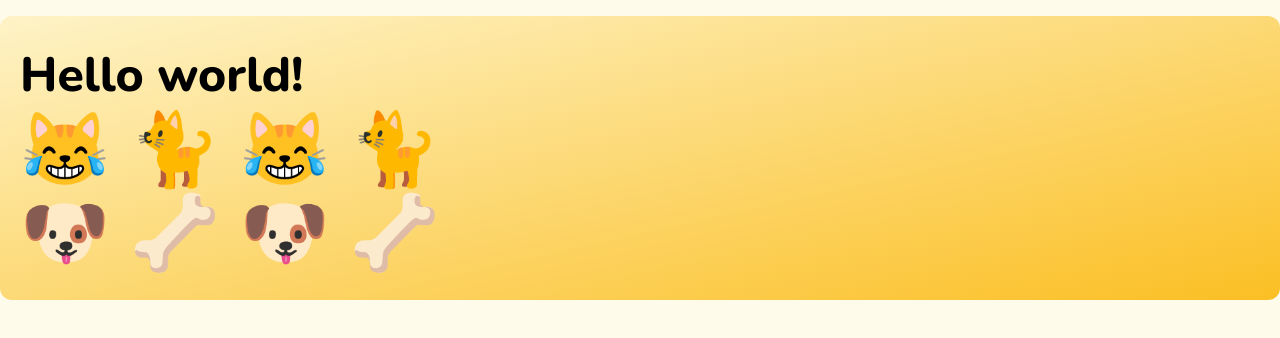
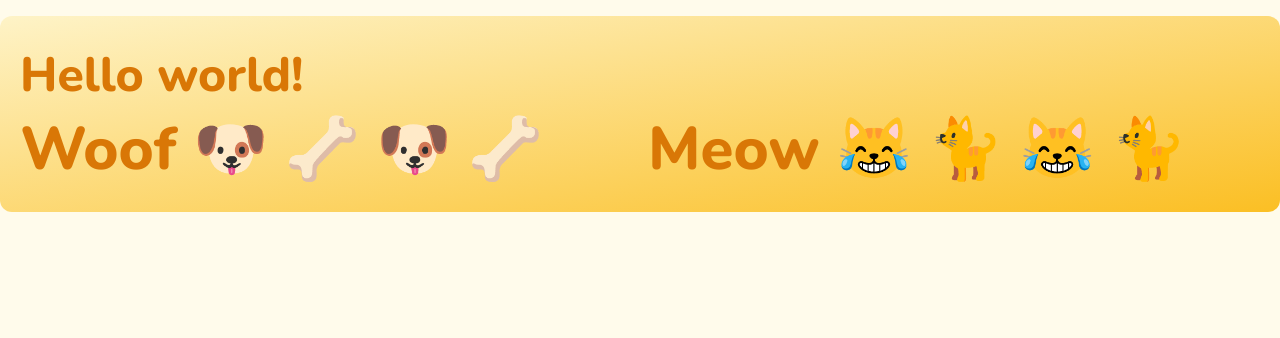
Before and after one commit to nicolechung/demo-react-children, a React (Vite) app: page / in a window 1280 px wide. Shown: the top 338 px of the page. Built offline with nearby package versions, Linux system fonts and the light colour scheme.

Commit message:
just children

```diff
--- a/src/App.js
+++ b/src/App.js
@@ -1,6 +1,5 @@
 import { Cat } from './Cat'
 import { Dog } from './Dog'
-import { Slots } from './Slots';
 import { JustChildren } from './JustChildren'
 import { Wrapper } from './Wrapper';
 
@@ -9,8 +8,8 @@ export function App() {
     <Wrapper>
       Hello world!
       <JustChildren>
+        <Dog />
         <Cat />
-        <Dog />
       </JustChildren>
     </Wrapper>
   )
--- a/src/Cat.js
+++ b/src/Cat.js
@@ -1,6 +1,6 @@
 export const Cat = ({className, text}) => (
   <h2>
-    <span role="img" aria-label="Cat" className={`text-7xl ${className ? className : ''}`}>
+    <span role="img" aria-label="Cat" className={`text-6xl ${className ? className : ''}`}>
       {text} 😹 🐈 😹 🐈
     </span>
   </h2>
--- a/src/Dog.js
+++ b/src/Dog.js
@@ -1,6 +1,6 @@
 export const Dog = ({className, text}) => (
   <h2>
-    <span role="img" aria-label="Dog" className={`text-7xl ${className ? className : ''}`}>
+    <span role="img" aria-label="Dog" className={`text-6xl ${className ? className : ''}`}>
       {text} 🐶 🦴 🐶 🦴
     </span>
   </h2>
--- a/src/JustChildren.js
+++ b/src/JustChildren.js
@@ -1,9 +1,21 @@
 import React from 'react';
 
 export const JustChildren = ({ children }) => {
-  return React.Children.map(children, child => {
-    return React.cloneElement(child)
+  const ListChildren = React.Children.map(children, child => {
+    if (child.props.__type === "Cat") {
+      return React.cloneElement(child, { text: "Meow" })
     }
+
+    if (child.props.__type === "Dog") {
+      return React.cloneElement(child, { text: "Woof" })
+    }
+      return React.cloneElement(child)
+    }
+  )
+  return (<div class="grid grid-cols-2 gap-4">
+    <div>{ListChildren[0]}</div>
+    <div>{ListChildren[1]}</div>
+  </div>
   )
 }
 
--- a/src/Wrapper.js
+++ b/src/Wrapper.js
@@ -1,5 +1,5 @@
 export const Wrapper = ({ children }) => (
-  <div className="leading-relaxed container mx-auto mt-4 bg-gradient-to-br  from-yellow-100 p-5 rounded-xl to-yellow-400 text-5xl">
+  <div className="leading-relaxed container mx-auto mt-4 bg-gradient-to-br text-yellow-600 from-yellow-100 p-5 rounded-xl to-yellow-400 text-5xl">
     {children}
   </div>
 );
```
Also changed, not shown: img/just_children.png (added), 1 other file (tests, documents, lock files or other folders).
